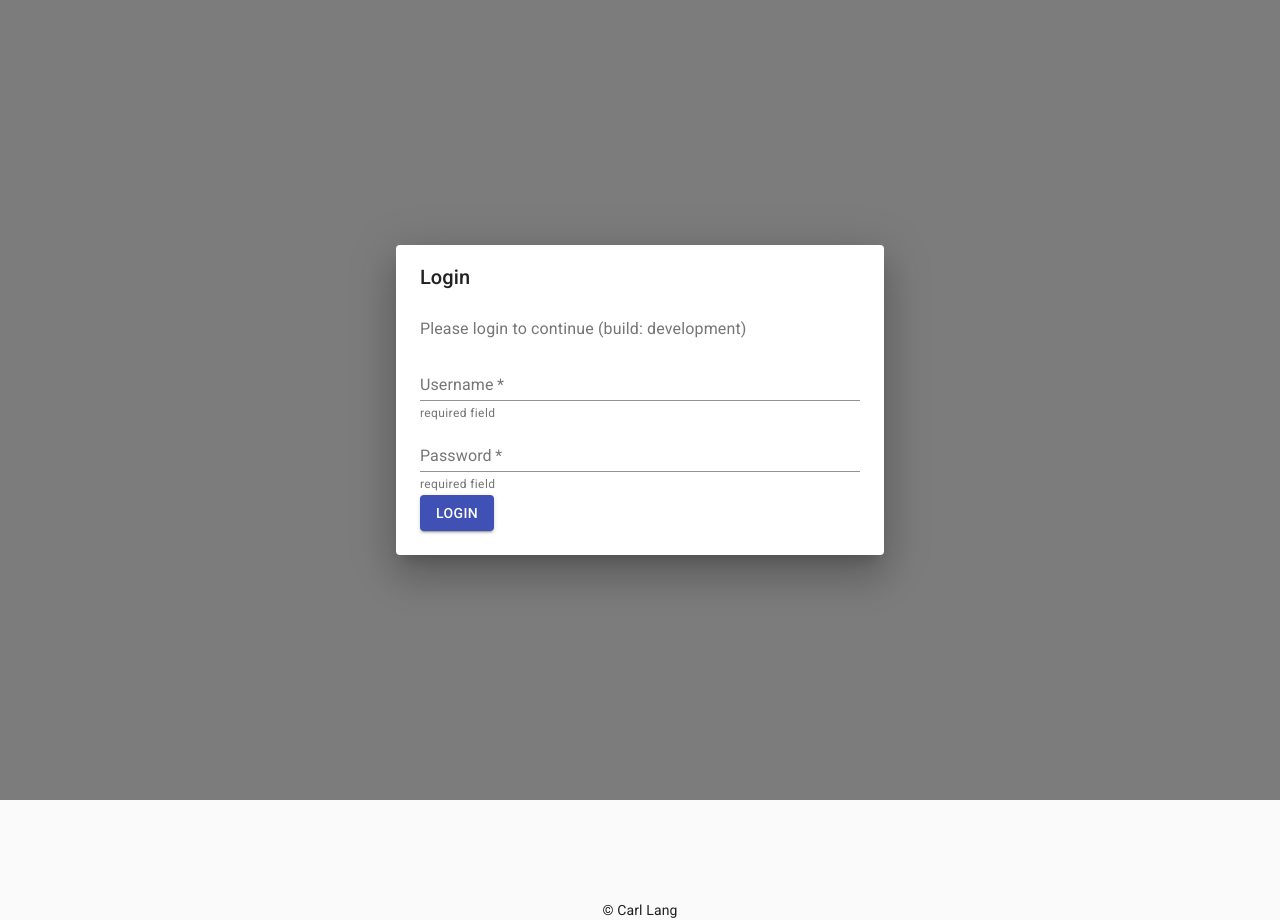
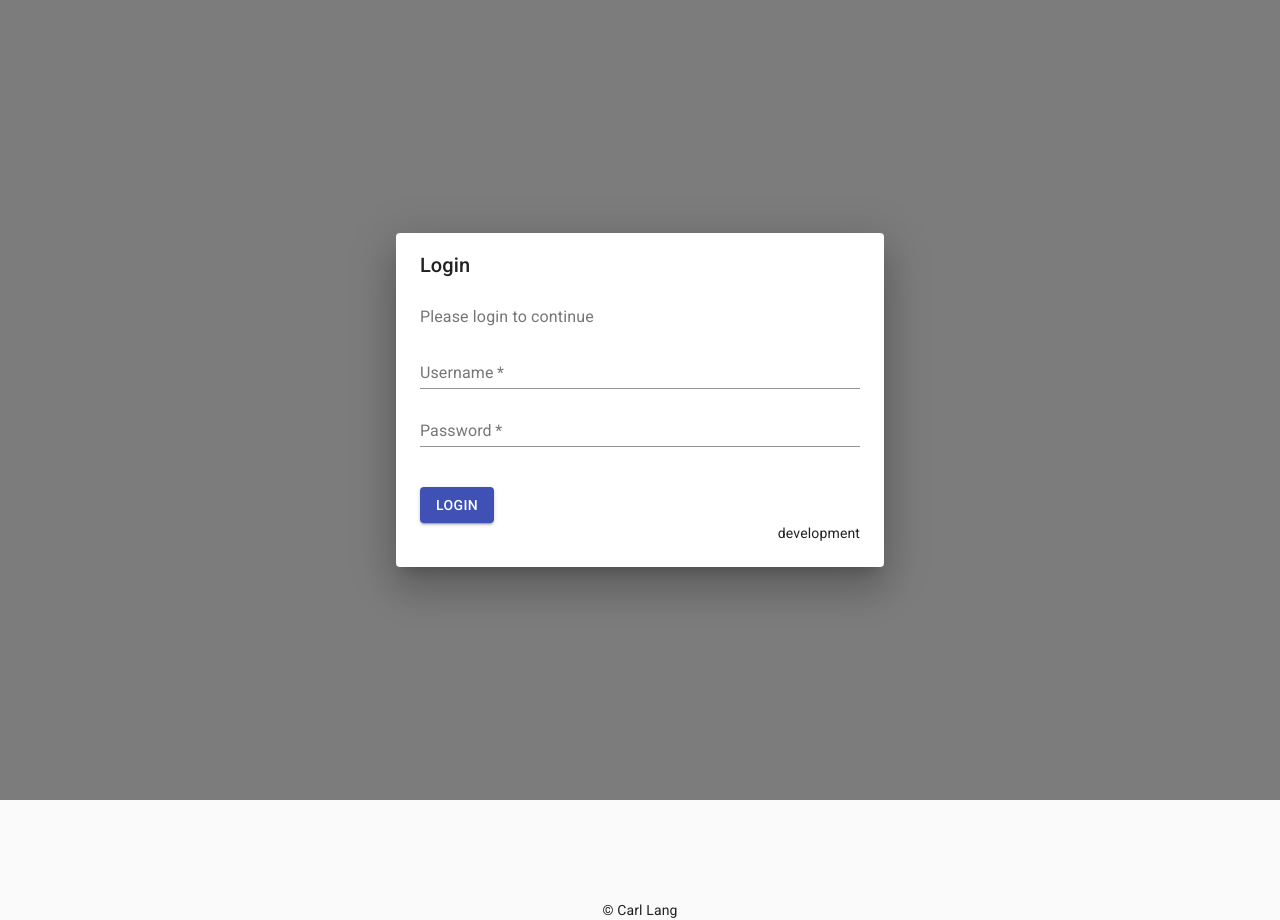
Before and after one commit to carllang/spca, a React (Create React App) app: page /login in a window 1280 px wide. Built offline with nearby package versions, Linux system fonts and the light colour scheme.

Commit message:
login form styling

```diff
--- a/src/auth/AuthService.js
+++ b/src/auth/AuthService.js
@@ -44,6 +44,7 @@ class AuthService {
   }
 
   isAuthenticated() {
+    console.log('TOKEN ', localStorage.getItem('token'));
     return !!localStorage.getItem('token');
   }
 }
--- a/src/auth/ProtectedRoute.jsx
+++ b/src/auth/ProtectedRoute.jsx
@@ -2,11 +2,11 @@ import React from 'react';
 import { Redirect, Route } from 'react-router-dom';
 import AuthService from './AuthService';
 
-const PrivateRoute = ({ children, ...rest }) => (
+const PrivateRoute = ({ component: Component, ...rest }) => (
   <Route
     {...rest}
-    render={(props) => (AuthService.isAuthenticated ? (
-      children
+    render={(props) => (!AuthService.isAuthenticated ? (
+      <Component {...props} />
     ) : (
       <Redirect
         to={{
--- a/src/components/Forms/Login.jsx
+++ b/src/components/Forms/Login.jsx
@@ -1,8 +1,16 @@
 import React, { useState } from 'react';
+import styled from 'styled-components';
 import { useHistory } from 'react-router-dom';
 import TextField from '@material-ui/core/TextField';
 import Button from '@material-ui/core/Button';
 import AuthService from '../../auth/AuthService';
+
+const StyledTextField = styled(TextField)`
+  margin-bottom: 10px;
+  &:last-of-type {
+    margin-bottom: 40px;
+  }
+`;
 
 const Login = () => {
   const [state, setState] = useState({
@@ -35,8 +43,8 @@ const Login = () => {
   };
   return (
     <form onSubmit={handleLogin}>
-      <TextField autoComplete="off" type="text" id="username" label="Username" fullWidth required helperText="required field" onChange={handleChange} value={state.username} />
-      <TextField type="password" id="password" label="Password" fullWidth required helperText="required field" onChange={handleChange} value={state.password} />
+      <StyledTextField autoComplete="off" type="text" id="username" label="Username" fullWidth required onChange={handleChange} value={state.username} />
+      <StyledTextField type="password" id="password" label="Password" fullWidth required onChange={handleChange} value={state.password} />
       <Button type="submit" variant="contained" color="primary">
         Login
       </Button>
--- a/src/containers/Pages/Login.jsx
+++ b/src/containers/Pages/Login.jsx
@@ -14,16 +14,27 @@ const Container = styled.div`
   padding: 20px;
 `;
 
+const Details = styled.span`
+display flex;
+justify-content: flex-end
+`;
+
 const LoginPage = () => {
   const [isOpen] = useState(true);
 
   return (
     <LoginLayout>
       <Container>
-        <Modal title="Login" text={`Please login to continue (build: ${process.env.NODE_ENV})`} isOpen={isOpen} closeModal={() => {}} openModal={() => {}}>
+        <Modal title="Login" text="Please login to continue" isOpen={isOpen} closeModal={() => {}} openModal={() => {}}>
           <FormContainer>
             <Login />
           </FormContainer>
+          <div>
+            <Details>
+              {`${process.env.NODE_ENV}`}
+            </Details>
+
+          </div>
         </Modal>
       </Container>
     </LoginLayout>
--- a/src/routes.jsx
+++ b/src/routes.jsx
@@ -10,14 +10,16 @@ import PrivateRoute from './auth/ProtectedRoute';
 const Routes = () => (
   <BrowserRouter>
     <Switch>
-      <Route exact path="/login" component={() => <Login />} />
 
-      <PrivateRoute>
-        <Route exact path="/" component={() => <Home />} />
-        <Route exact path="/admission" component={() => <Admission />} />
-        <Route exact path="/kennels" component={() => <Kennels />} />
-        <Route exact path="/layoutEditor" component={() => <LayoutEditor />} />
-      </PrivateRoute>
+      <PrivateRoute exact path="/" component={Home} />
+
+      <PrivateRoute exact path="/admission" component={Admission} />
+
+      <PrivateRoute exact path="/kennels" component={Kennels} />
+
+      <PrivateRoute exact path="/layoutEditor" component={LayoutEditor} />
+
+      <Route exact path="/login" component={Login} />
 
     </Switch>
   </BrowserRouter>
```
